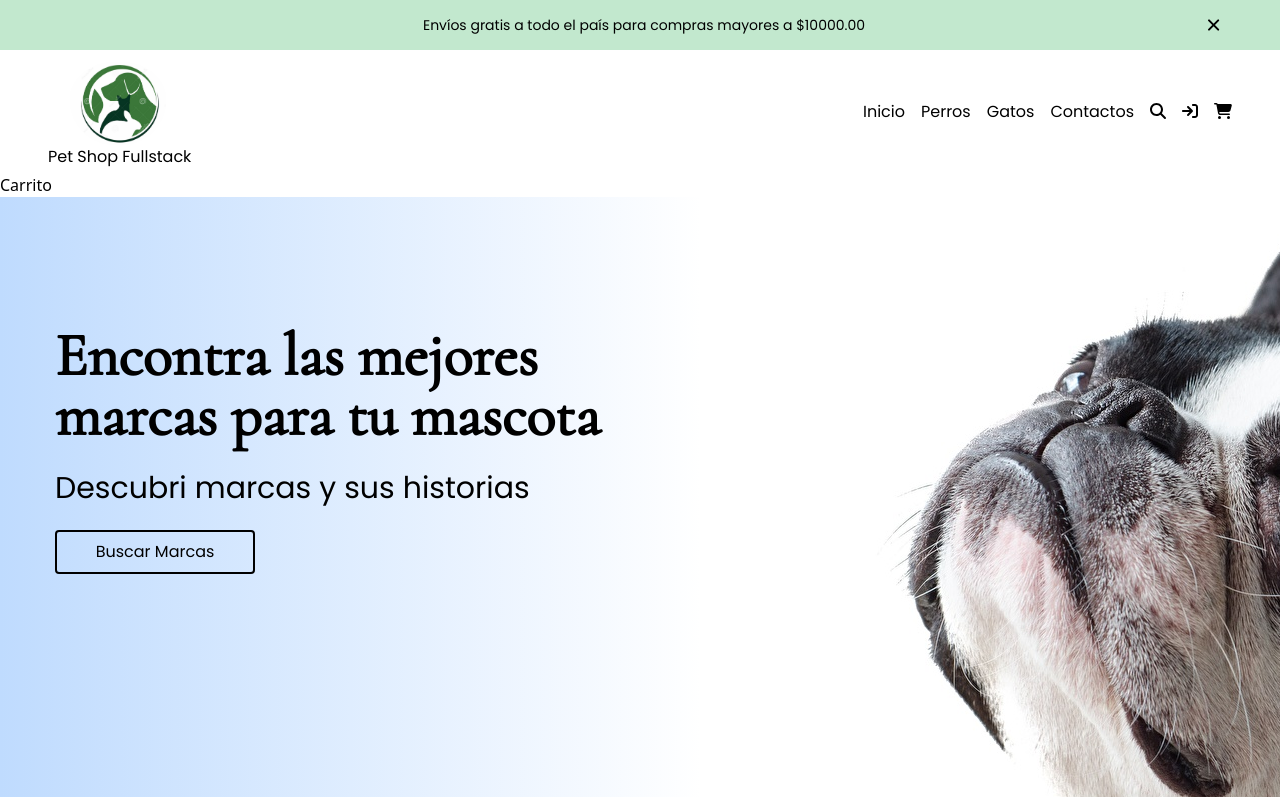
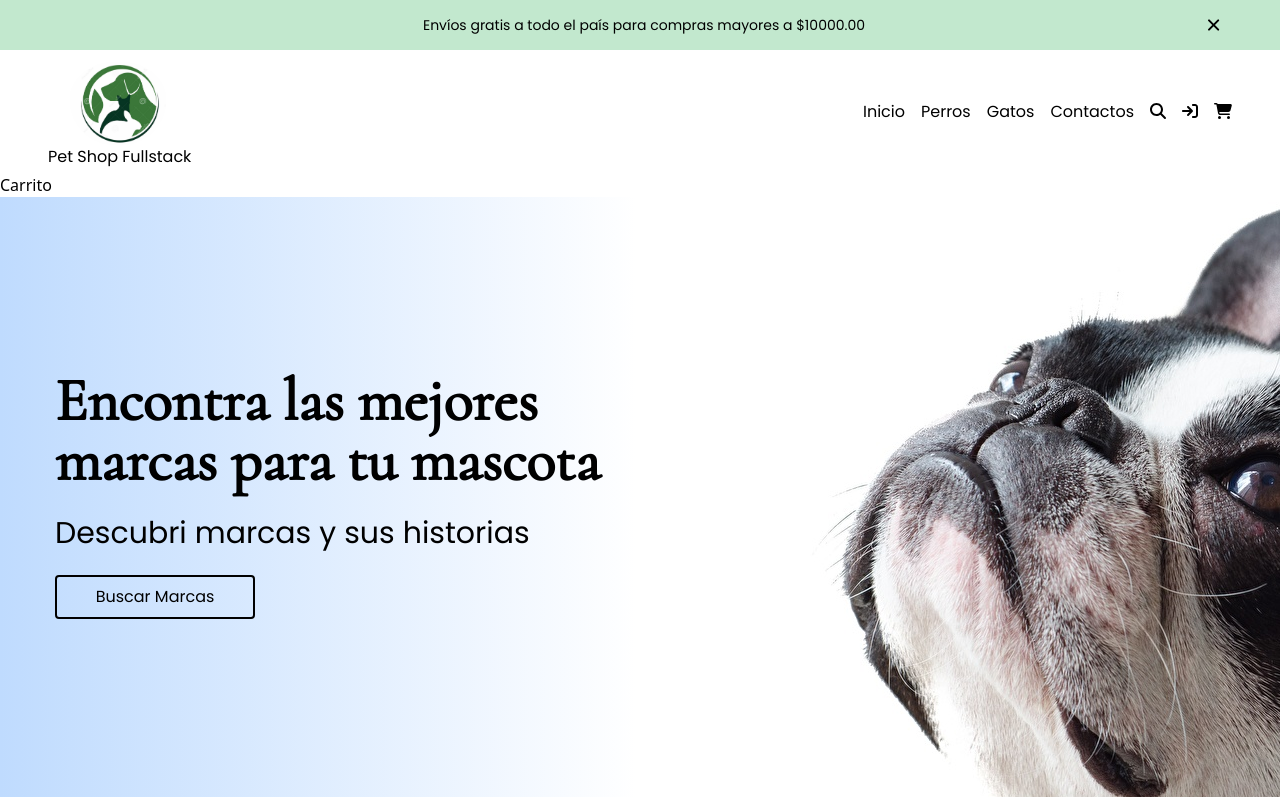
Before and after one commit to jdoors/WebProyect, a React (Create React App) app: page /Carrito in a window 1280 px wide. Shown: the top 800 px of the page. Built offline with nearby package versions, Linux system fonts and the light colour scheme; a web font is replaced by a local one.

Commit message:
correcion responsive

```diff
--- a/src/components/DescubrirMarcas/DescubrirMarcas.js
+++ b/src/components/DescubrirMarcas/DescubrirMarcas.js
@@ -4,11 +4,11 @@ import DescubrirMarcas from "./Imagen/DescubrirMarcas.jpeg";
 const DMarca = () => {
     return (
 
-        <div className="flex-row w-screen md:flex">
+        <div className="flex-row justify-between md:flex">
             {/* Para md */}
-            <div className="h-[600px] object-center font-cormorant hidden md:block bg-gradient-to-r from-blue-200">
+            <div className="h-[600px] object-center w-[70%] font-cormorant hidden md:block bg-gradient-to-r from-blue-200">
                 <br/>
-                <h1 className="text-3xl md:text-6xl font-[700] ml-[55px] mt-[15%]">Encontra las mejores marcas para tu mascota</h1>
+                <h1 className="text-3xl md:text-6xl font-[700] ml-[55px] mt-[150px]">Encontra las mejores marcas para tu mascota</h1>
                 <br/>
                 <h2 className="text-xl md:text-3xl font-poppins ml-[55px]">Descubri marcas y sus historias</h2>
                 <br/>
@@ -28,9 +28,13 @@ const DMarca = () => {
                 </button>
             </div>
 
+            {/* Para md */}
+
             <div className="hidden md:block">
                     <img className="object-none object-left h-[600px]" src={DescubrirMarcas}/>
             </div>
+
+            {/* Para sm */}
 
             <div className="block md:hidden">
                     <img className="" src={DescubrirMarcas}/>
```
